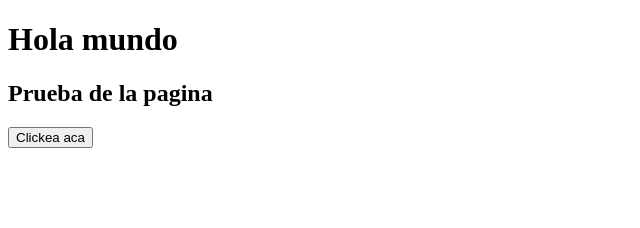
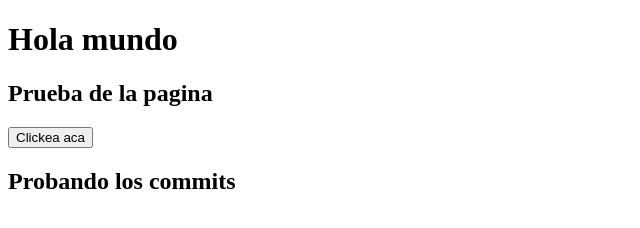
Before and after one commit to J03-M4NT/DesarrolloWeb_2025-1, a plain HTML site: page index.html in a window 1280 px wide. Shown: the whole page, without its empty margins (0-640 px from the left). Drawn offline with Linux system fonts and the light colour scheme.

Commit message:
Agregue otro encabezado

```diff
--- a/index.html
+++ b/index.html
@@ -10,6 +10,6 @@
     <h1>Hola mundo</h1>
     <h2>Prueba de la pagina</h2>
     <button>Clickea aca</button>
-
+    <h2>Probando los commits</h2>
 </body>
 </html>
```
